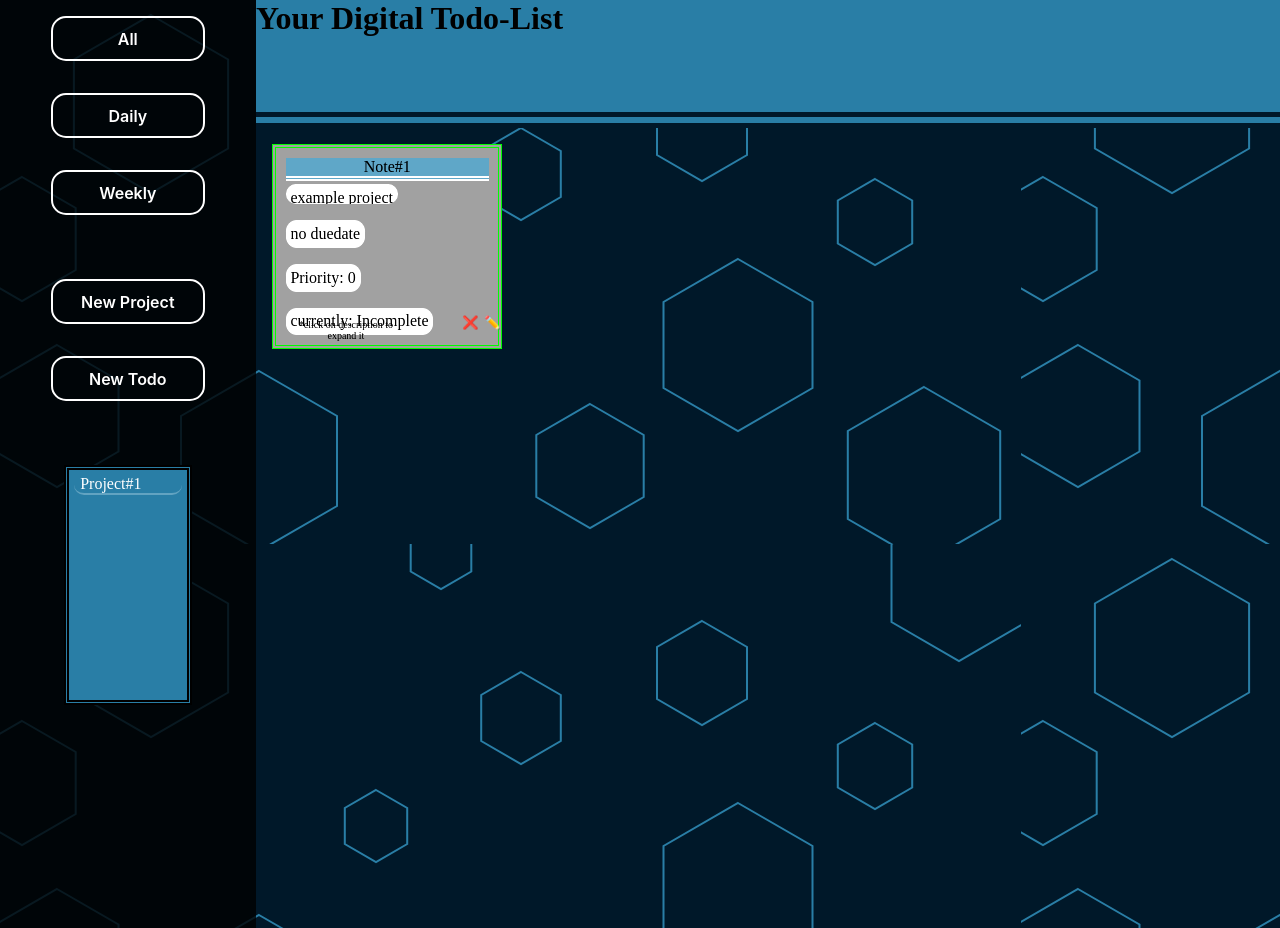
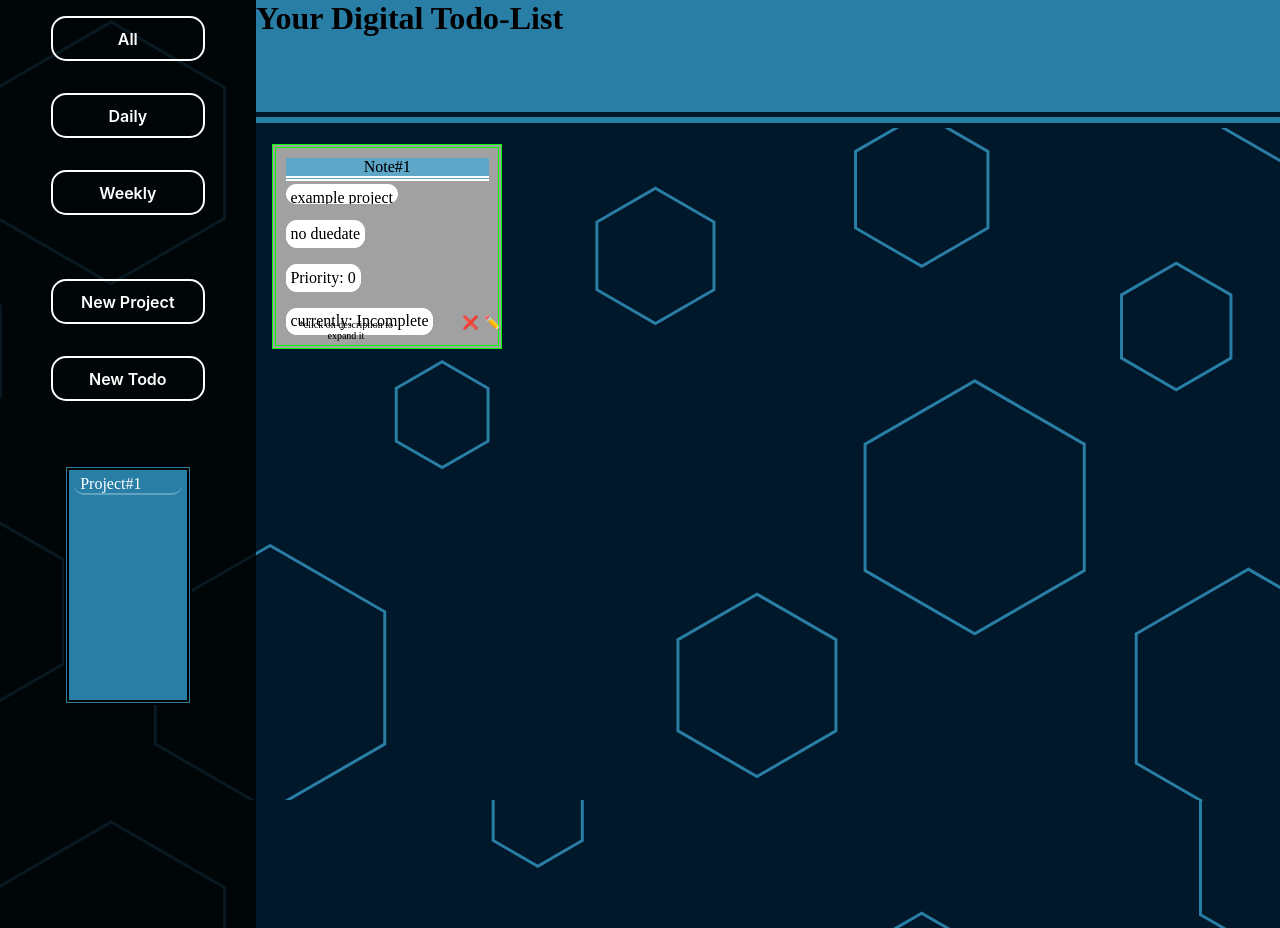
Before and after one commit to 44RY4N/todo-list, a plain HTML site: page index.html in a window 1280 px wide. Drawn offline with Linux system fonts and the light colour scheme; grey boxes are pictures that could not be loaded.

Commit message:
Update main.css

```diff
--- a/main.css
+++ b/main.css
@@ -5,7 +5,8 @@
 }
 
 html{
-    background: url(./5d03d81f1d0048cd104c.svg);
+    background: url(./5d03d81f1d0048cd104c.svg)no-repeat center center fixed;
+    background-size:cover;
     height: 100%;
     width: 100%;
     font-size: 16px;
```
